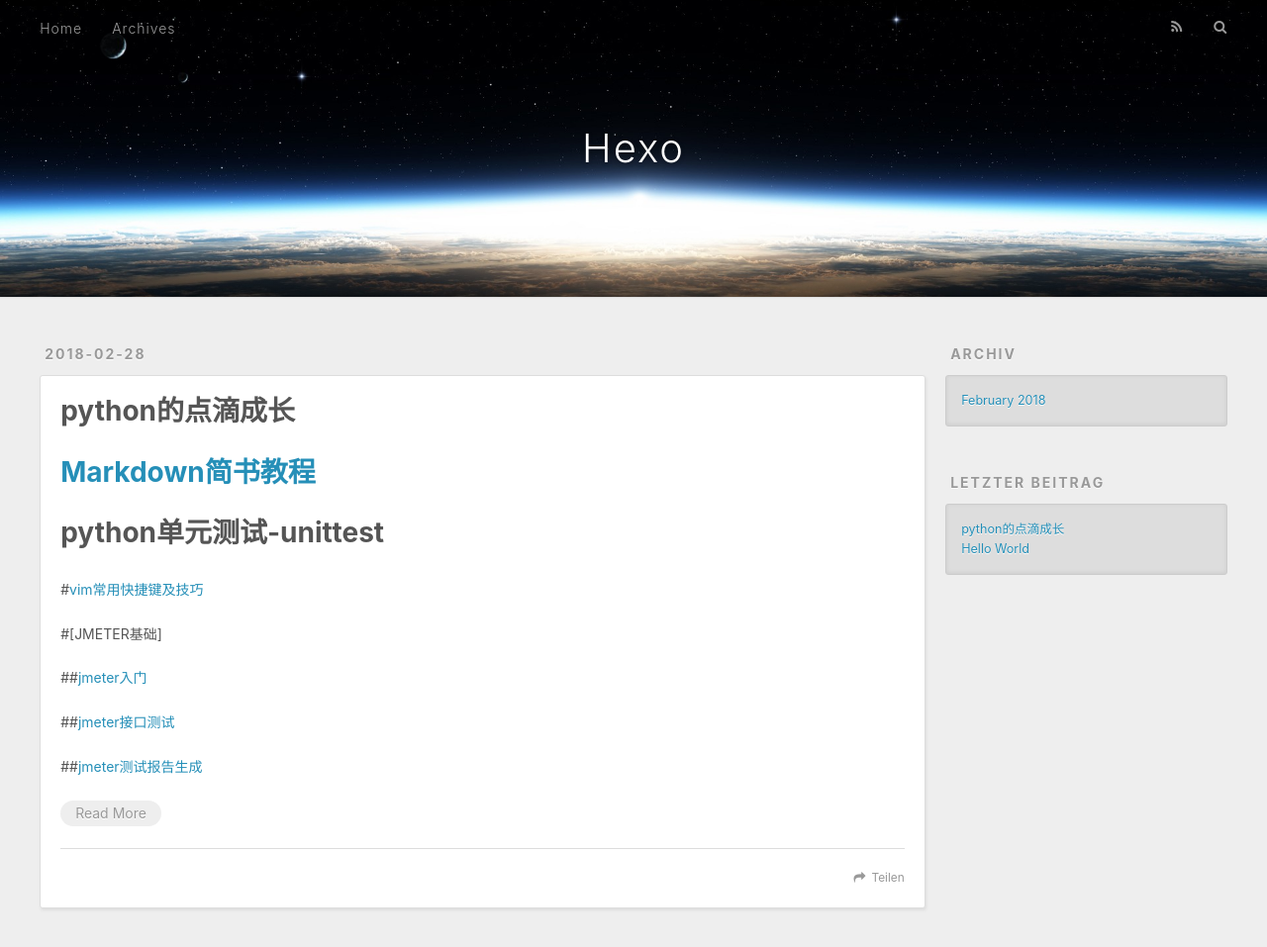
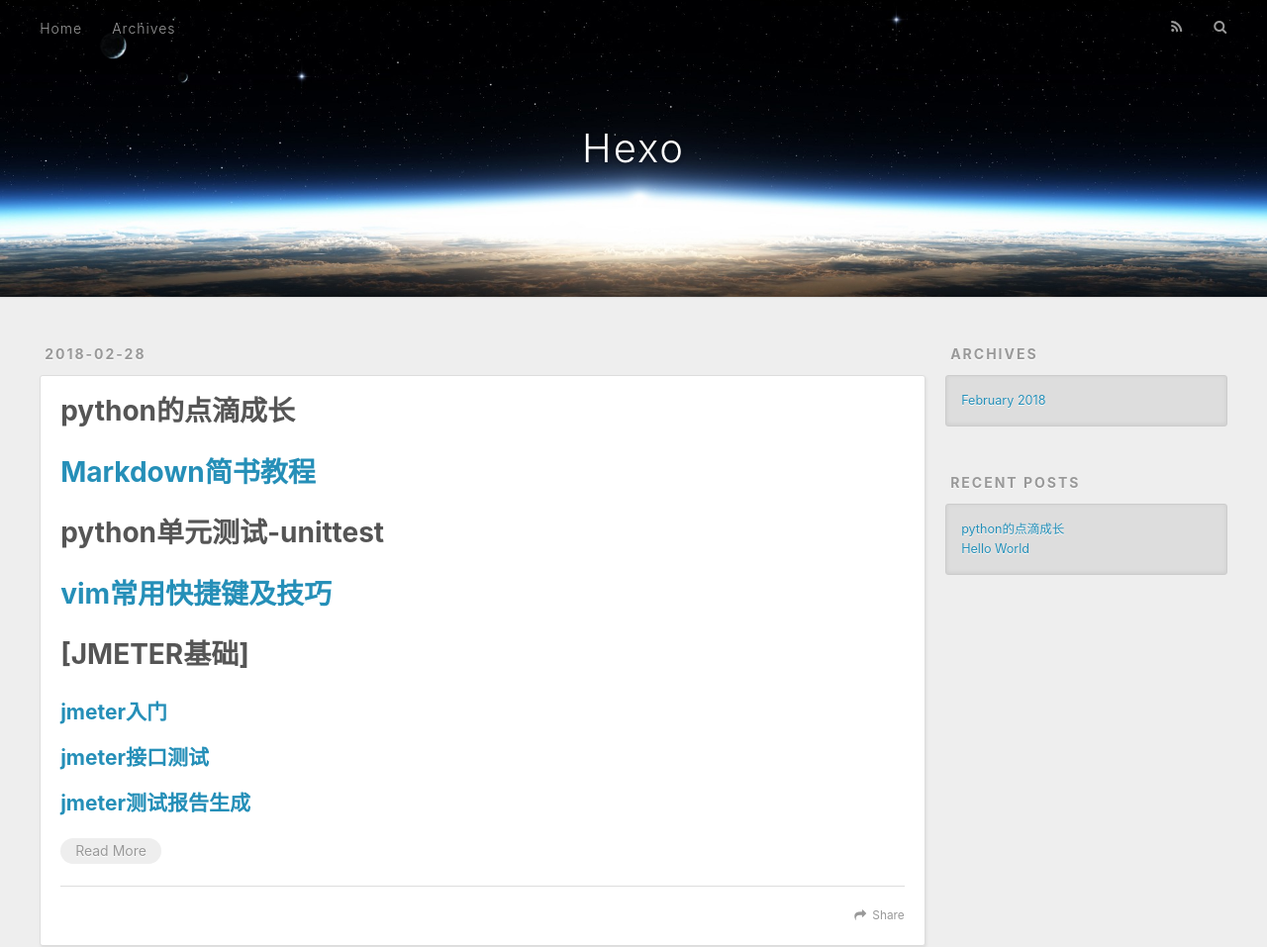
Before and after one commit to long3516luck/long3516luck.github.io, a plain HTML site: page index.html in a window 1280 px wide. Shown: the top 957 px of the page at 99% size. Drawn offline with nearby package versions, Linux system fonts and the light colour scheme.

Commit message:
Site updated: 2018-03-03 21:54:03

```diff
--- a/index.html
+++ b/index.html
@@ -50,7 +50,7 @@
 
           <a id="nav-rss-link" class="nav-icon" href="/atom.xml" title="RSS Feed"></a>
 
-        <a id="nav-search-btn" class="nav-icon" title="Suche"></a>
+        <a id="nav-search-btn" class="nav-icon" title="Search"></a>
       </nav>
       <div id="search-form-wrap">
         <form action="//google.com/search" method="get" accept-charset="UTF-8" class="search-form"><input type="search" name="q" class="search-form-input" placeholder="Search"><button type="submit" class="search-form-submit">&#xF002;</button><input type="hidden" name="sitesearch" value="http://yoursite.com"></form>
@@ -83,11 +83,7 @@
 
     <div class="article-entry" itemprop="articleBody">
 
-        <h1 id="Markdown简书教程"><a href="#Markdown简书教程" class="headerlink" title="Markdown简书教程"></a><a href="https://www.jianshu.com/p/q81RER" target="_blank" rel="noopener">Markdown简书教程</a></h1><h1 id="python单元测试-unittest"><a href="#python单元测试-unittest" class="headerlink" title="python单元测试-unittest"></a>python单元测试-unittest</h1><p>#<a href="https://www.jianshu.com/p/dde77e3b299f" target="_blank" rel="noopener">vim常用快捷键及技巧</a></p>
-<p>#[JMETER基础]</p>
-<p>##<a href="https://www.jianshu.com/p/0e4daecc8122" target="_blank" rel="noopener">jmeter入门</a></p>
-<p>##<a href="https://www.jianshu.com/p/6dc0a1ea287c" target="_blank" rel="noopener">jmeter接口测试</a></p>
-<p>##<a href="https://www.jianshu.com/p/d363dbedeaf9" target="_blank" rel="noopener">jmeter测试报告生成</a><br>
+        <h1 id="Markdown简书教程"><a href="#Markdown简书教程" class="headerlink" title="Markdown简书教程"></a><a href="https://www.jianshu.com/p/q81RER" target="_blank" rel="noopener">Markdown简书教程</a></h1><h1 id="python单元测试-unittest"><a href="#python单元测试-unittest" class="headerlink" title="python单元测试-unittest"></a>python单元测试-unittest</h1><h1 id="vim常用快捷键及技巧"><a href="#vim常用快捷键及技巧" class="headerlink" title="vim常用快捷键及技巧"></a><a href="https://www.jianshu.com/p/dde77e3b299f" target="_blank" rel="noopener">vim常用快捷键及技巧</a></h1><h1 id="JMETER基础"><a href="#JMETER基础" class="headerlink" title="[JMETER基础]"></a>[JMETER基础]</h1><h2 id="jmeter入门"><a href="#jmeter入门" class="headerlink" title="jmeter入门"></a><a href="https://www.jianshu.com/p/0e4daecc8122" target="_blank" rel="noopener">jmeter入门</a></h2><h2 id="jmeter接口测试"><a href="#jmeter接口测试" class="headerlink" title="jmeter接口测试"></a><a href="https://www.jianshu.com/p/6dc0a1ea287c" target="_blank" rel="noopener">jmeter接口测试</a></h2><h2 id="jmeter测试报告生成"><a href="#jmeter测试报告生成" class="headerlink" title="jmeter测试报告生成"></a><a href="https://www.jianshu.com/p/d363dbedeaf9" target="_blank" rel="noopener">jmeter测试报告生成</a></h2>
 
           <p class="article-more-link">
             <a href="/2018/02/28/test/#more">Read More</a>
@@ -96,7 +92,7 @@
 
     </div>
     <footer class="article-footer">
-      <a data-url="http://yoursite.com/2018/02/28/test/" data-id="cjebff3xn000060nkijff7tt0" class="article-share-link">Teilen</a>
+      <a data-url="http://yoursite.com/2018/02/28/test/" data-id="cjebffj000001x0nkb690chdo" class="article-share-link">Share</a>
 
 
     </footer>
@@ -141,7 +137,7 @@
 
     </div>
     <footer class="article-footer">
-      <a data-url="http://yoursite.com/2018/02/27/hello-world/" data-id="cjebff3xt000160nkfg6guzhv" class="article-share-link">Teilen</a>
+      <a data-url="http://yoursite.com/2018/02/27/hello-world/" data-id="cjebffizu0000x0nkbupxyp8w" class="article-share-link">Share</a>
 
 
     </footer>
@@ -167,7 +163,7 @@
 
 
   <div class="widget-wrap">
-    <h3 class="widget-title">Archiv</h3>
+    <h3 class="widget-title">Archives</h3>
     <div class="widget">
       <ul class="archive-list"><li class="archive-list-item"><a class="archive-list-link" href="/archives/2018/02/">February 2018</a></li></ul>
     </div>
@@ -177,7 +173,7 @@
 
 
   <div class="widget-wrap">
-    <h3 class="widget-title">letzter Beitrag</h3>
+    <h3 class="widget-title">Recent Posts</h3>
     <div class="widget">
       <ul>
 
```
Also changed, not shown: 2018/02/27/hello-world/index.html (+5 -5 lines), 2018/02/28/test/index.html (+10 -14 lines), archives/2018/02/index.html (+4 -4 lines), archives/2018/index.html (+4 -4 lines), archives/index.html (+4 -4 lines).
